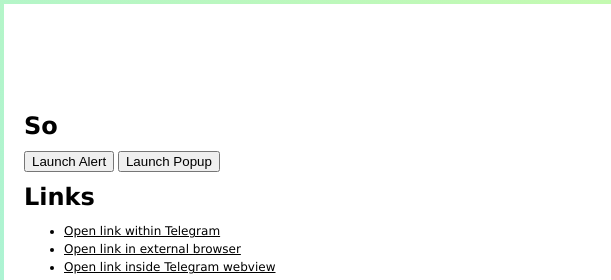
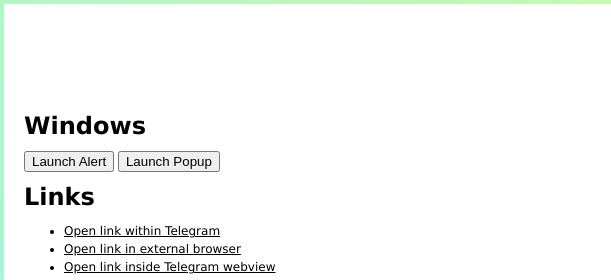
Before and after one commit to Kunalborchate/task, a plain HTML site: page index.html in a window 1280 px wide. Shown: the top 280 px of the page, 0-611 px from the left. Drawn offline with Linux system fonts and the light colour scheme; a script that the page names is missing.

Commit message:
Update index.html

```diff
--- a/index.html
+++ b/index.html
@@ -67,7 +67,7 @@
         <div align="center">
             <a href="https://ton.org/"><img width="48" src="./assets/tapps.png" alt="logo of telegram web apps"></a>
         </div>
-        <h1>So</h1>
+        <h1>Windows</h1>
         <button onclick="Telegram.WebApp.showAlert('Hello World!');">Launch Alert</button>
         <button onclick="showPopup();">Launch Popup</button>
 
```
